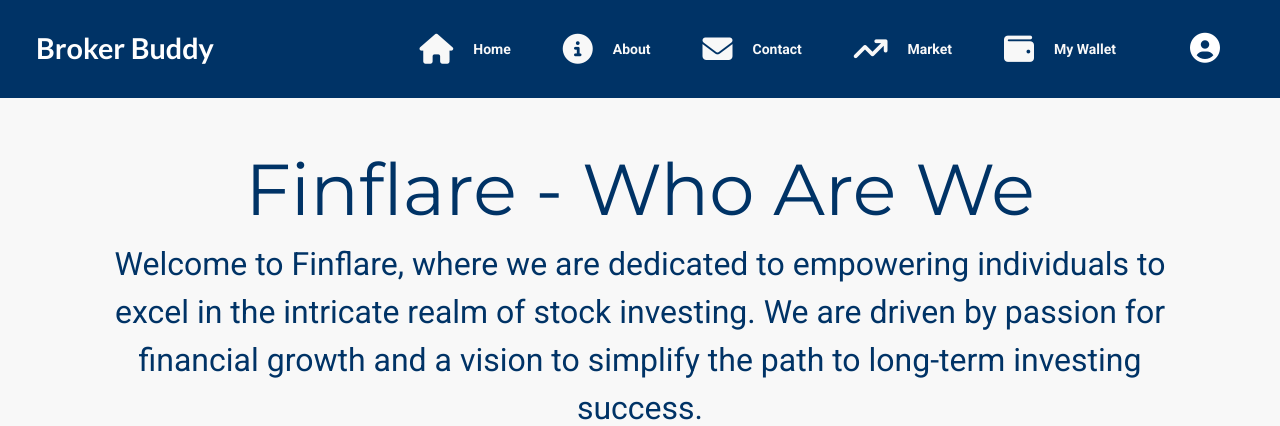
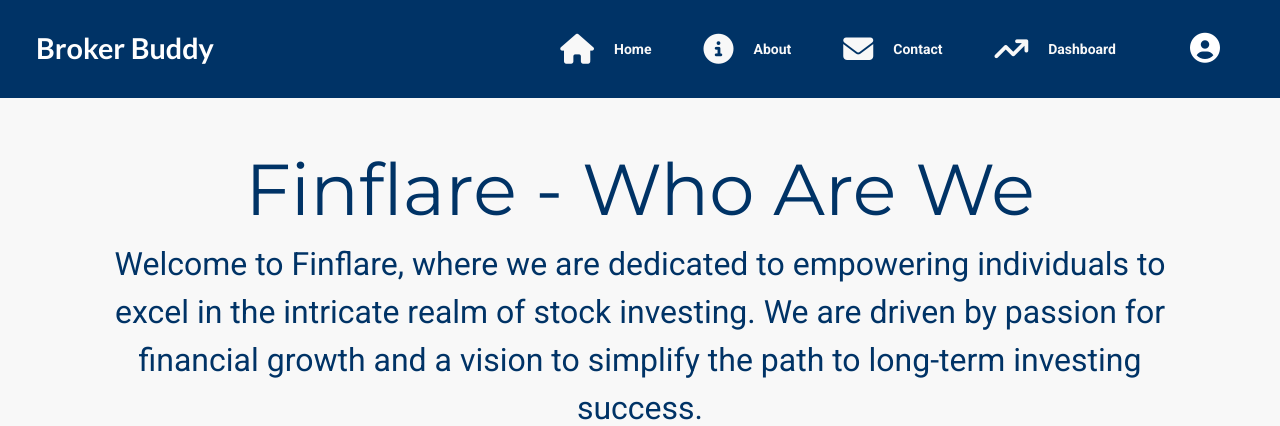
Before and after one commit to e-kai00/finFlare, a Django app: page /about/about/ in a window 1280 px wide. Shown: the top 426 px of the page. Run offline with Django 4.2, Linux system fonts and the light colour scheme; the visitor is signed in with stand-in values (Sample User, id 1); some libraries are stand-ins or nearby versions.

Commit message:
Remove and adjust nav-links

```diff
--- a/templates/base.html
+++ b/templates/base.html
@@ -83,12 +83,8 @@
                     </li>
                     {% if user.is_authenticated %}
                     <li class="nav-item">
-                        <a class="nav-link {% if request.path == markets_url %}active" aria-current="page{% endif %}"
-                            href="{% url 'markets' %}"><i class="fa-solid fa-arrow-trend-up"></i> <strong>Market</strong></a>
-                    </li>
-                    <li class="nav-item">
                         <a class="nav-link {% if request.path == home_url %}active" aria-current="page{% endif %}"
-                            href="{% url 'home' %}"><i class="fa-solid fa-wallet"></i> <strong>My Wallet</strong></a>
+                            href="{% url 'home' %}"><i class="fa-solid fa-arrow-trend-up"></i> <strong>Dashboard</strong></a>
                     </li>
                         <div class="navbar-text text-muted d-flex justify-content-center align-items-center gap-3">
                             <!-- Default dropleft button -->
```
